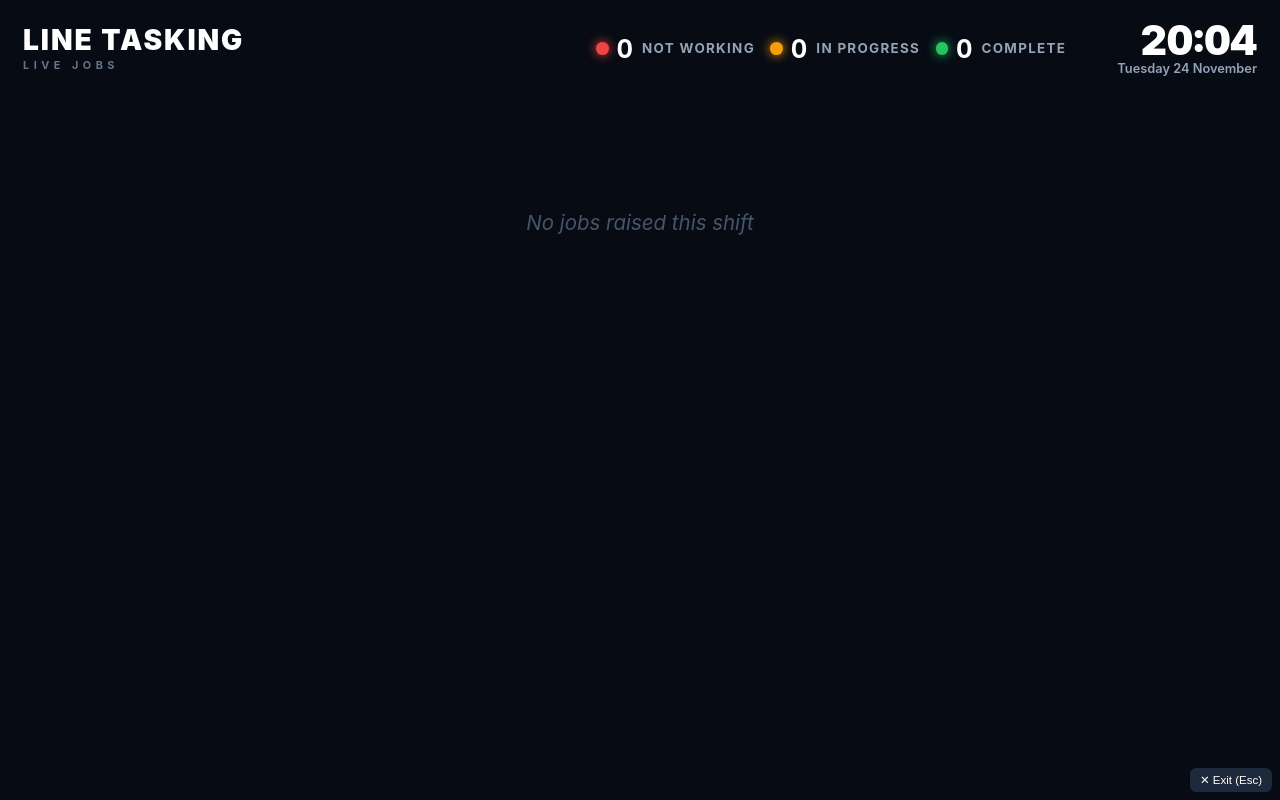
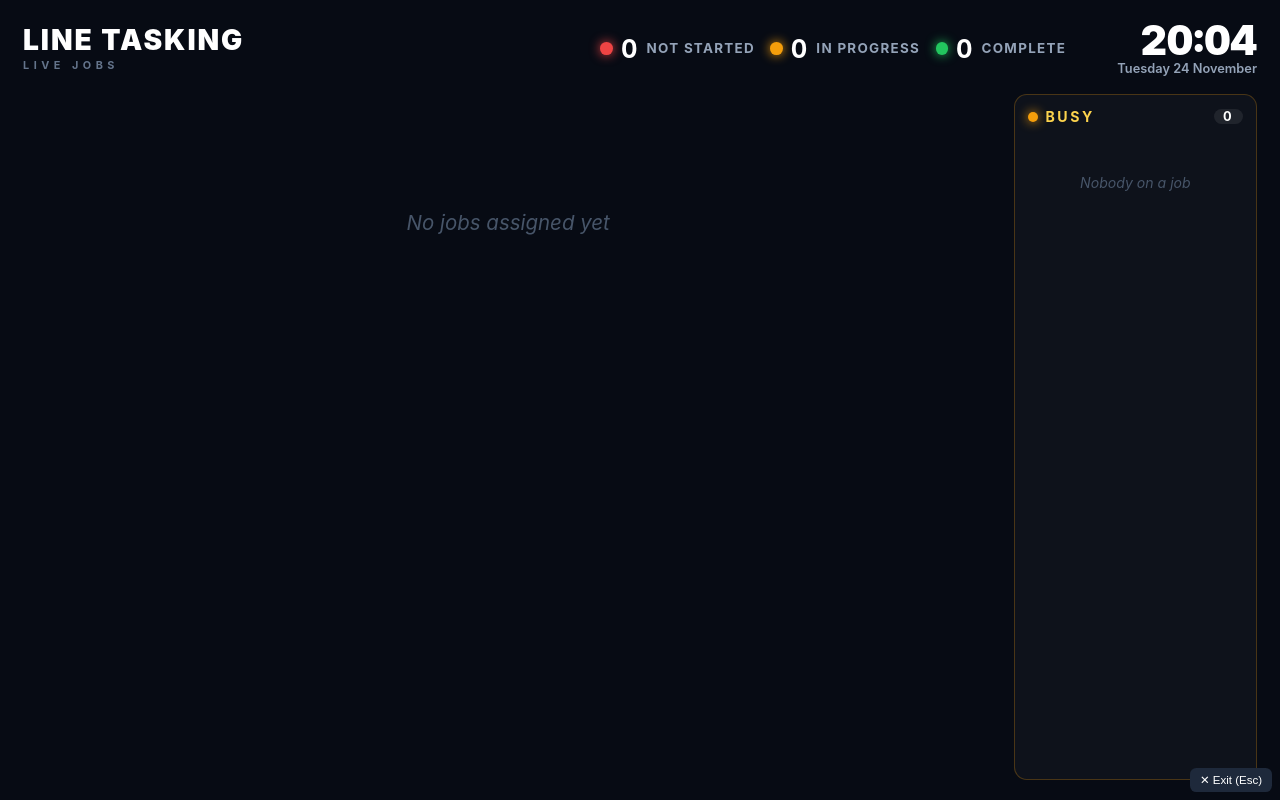
Before and after one commit to ramseyawad/rileys-week, a plain HTML site: page work/index.html in a window 1280 px wide. Both pictures are taken after a click on the button "Wall board". Drawn offline with Linux system fonts and the light colour scheme.

Commit message:
Wall board: hide unmanned jobs, add Busy panel, no toasts on board
Co-Authored-By: Claude Opus 5.5 <noreply@anthropic.com>
Claude-Session: https://claude.ai/code/session_01CrysXRH1wcPBkCuToxWHRq

```diff
--- a/work/index.html
+++ b/work/index.html
@@ -236,6 +236,7 @@ th.today,td.today{background:#FFFBEB}
 /* ---------- DISPLAY BOARD ---------- */
 #display{position:fixed;inset:0;z-index:50;background:#070B14;color:#E2E8F0;display:flex;flex-direction:column;padding:1.6vw 1.8vw;gap:1.4vw;font-size:1vw;overflow:hidden;font-family:Inter,system-ui,"Segoe UI",sans-serif}
 #display.hide{display:none}
+#display:not(.hide)~#toast{display:none}
 .db-top{display:flex;align-items:center;gap:2vw}
 .db-title{font-size:2.2vw;font-weight:900;letter-spacing:.15vw;text-transform:uppercase;color:#fff;line-height:1}
 .db-title small{display:block;font-size:.85vw;letter-spacing:.35vw;color:#64748B;font-weight:700;margin-top:.4vw}
@@ -247,9 +248,19 @@ th.today,td.today{background:#FFFBEB}
 .db-clock{text-align:right;margin-left:2vw}
 .db-clock b{display:block;font-size:3.2vw;line-height:1;font-weight:900;font-variant-numeric:tabular-nums;color:#fff}
 .db-clock span{font-size:1vw;color:#94A3B8;font-weight:600}
-#dbGrid{flex:1;min-height:0;overflow:hidden;position:relative;padding:1vw .6vw 0}
+.db-body{flex:1;min-height:0;display:grid;grid-template-columns:1fr 19vw;gap:1.6vw}
+.db-busy{display:flex;flex-direction:column;min-height:0;background:rgba(255,255,255,.03);border:1px solid rgba(245,158,11,.25);border-radius:1vw;padding:1vw}
+.db-busy h3{margin:0 0 .8vw;font-size:1.1vw;letter-spacing:.2vw;text-transform:uppercase;display:flex;align-items:center;gap:.6vw;color:#FCD34D}
+.db-busy h3 i{width:.8vw;height:.8vw;border-radius:50%;background:#F59E0B;box-shadow:0 0 .8vw #F59E0B}
+.db-busy h3 em{margin-left:auto;font-style:normal;background:rgba(255,255,255,.08);color:#fff;border-radius:99px;padding:0 .7vw;font-size:1vw}
+#dbBusy{flex:1;min-height:0;overflow:hidden}
+.bz{display:flex;flex-direction:column;gap:.15vw;padding:.55vw .2vw;border-bottom:1px solid rgba(255,255,255,.06)}
+.bz .n{font-size:1.15vw;font-weight:700;color:#fff}
+.bz .n em{font-style:normal;font-size:.75vw;color:#94A3B8;margin-left:.3vw}
+.bz .w{font-size:.95vw;font-weight:800;color:#FCD34D}
+#dbGrid{min-height:0;overflow:hidden;position:relative;padding:1vw .6vw 0}
 #dbGrid.scrolling{-webkit-mask-image:linear-gradient(transparent 0,#000 1.5vw,#000 calc(100% - 3vw),transparent 100%);mask-image:linear-gradient(transparent 0,#000 1.5vw,#000 calc(100% - 3vw),transparent 100%)}
-#dbGrid .track{display:grid;grid-template-columns:repeat(auto-fill,minmax(21vw,1fr));gap:1.6vw;padding-bottom:1.6vw;align-items:start}
+#dbGrid .track{display:grid;grid-template-columns:repeat(auto-fill,minmax(19vw,1fr));gap:1.6vw;padding-bottom:1.6vw;align-items:start}
 .jc{--g:#EF4444;background:linear-gradient(180deg,#101828,#0C1322);border:.12vw solid color-mix(in srgb,var(--g) 70%,transparent);border-radius:1vw;padding:1.1vw 1.3vw 1.2vw;box-shadow:0 0 1.4vw color-mix(in srgb,var(--g) 45%,transparent),inset 0 0 1.2vw color-mix(in srgb,var(--g) 10%,transparent)}
 .jc.amber{--g:#F59E0B;animation:glow 2.4s ease-in-out infinite}
 .jc.red{animation:glow 1.6s ease-in-out infinite}
@@ -426,13 +437,16 @@ th.today,td.today{background:#FFFBEB}
   <div class="db-top">
     <div class="db-title">Line Tasking<small>LIVE JOBS</small></div>
     <div class="db-legend">
-      <span class="lg red"><i></i><b id="kOpen">0</b> Not working</span>
+      <span class="lg red"><i></i><b id="kOpen">0</b> Not started</span>
       <span class="lg amber"><i></i><b id="kWork">0</b> In progress</span>
       <span class="lg green"><i></i><b id="kDone">0</b> Complete</span>
     </div>
     <div class="db-clock"><b id="dTime"></b><span id="dDate"></span></div>
   </div>
-  <div class="cards" id="dbGrid"></div>
+  <div class="db-body">
+    <div class="cards" id="dbGrid"></div>
+    <div class="db-busy"><h3><i></i>Busy<em id="nBusyW">0</em></h3><div class="cards" id="dbBusy"></div></div>
+  </div>
 </div>
 <script>
 (()=>{
@@ -876,10 +890,14 @@ function renderDisplay(){
   $("#dDate").textContent=d.toLocaleDateString("en-GB",{weekday:"long",day:"numeric",month:"long"});
   const byTail=(a,b)=>TAILS.indexOf(a.tail)-TAILS.indexOf(b.tail);
   const act=D.jobs.filter(active);
-  const work=act.filter(j=>j.status==="work").sort(byTail),idle=act.filter(j=>j.status!=="work").sort(byTail);
+  const work=act.filter(j=>j.status==="work").sort(byTail),idle=act.filter(j=>j.status==="planned").sort(byTail); // unmanned jobs are not shown on the wall board
   const done=D.jobs.filter(j=>j.status==="done"&&new Date(j.completed)>=shiftStart()).sort((a,b)=>b.completed.localeCompare(a.completed));
   $("#kOpen").textContent=idle.length;$("#kWork").textContent=work.length;$("#kDone").textContent=done.length;
-  fillHtml("#dbGrid",[...idle,...work,...done].map(card).join("")||`<div class="empty-lane">No jobs raised this shift</div>`);
+  const {w}=jobMaps();
+  const busy=D.engineers.filter(e=>w[e.id]).sort(byTrade);
+  $("#nBusyW").textContent=busy.length;
+  fillHtml("#dbBusy",busy.map(e=>`<div class="bz"><span class="n">${esc(e.name)}${e.cat?`<em>${esc(catShort(e))}</em>`:""}</span><span class="w">On ${w[e.id].map(label).join(", ")}</span></div>`).join("")||`<div class="empty-lane" style="font-size:1.1vw;padding:3vw 0">Nobody on a job</div>`);
+  fillHtml("#dbGrid",[...idle,...work,...done].map(card).join("")||`<div class="empty-lane">No jobs assigned yet</div>`);
 }
 function openDisplay(){$("#display").classList.remove("hide");document.querySelectorAll("#display .cards").forEach(b=>b.dataset.h="");if(location.hash!=="#display")history.replaceState(null,"","#display");
   document.documentElement.requestFullscreen?.().catch(()=>{});renderDisplay()}
```
